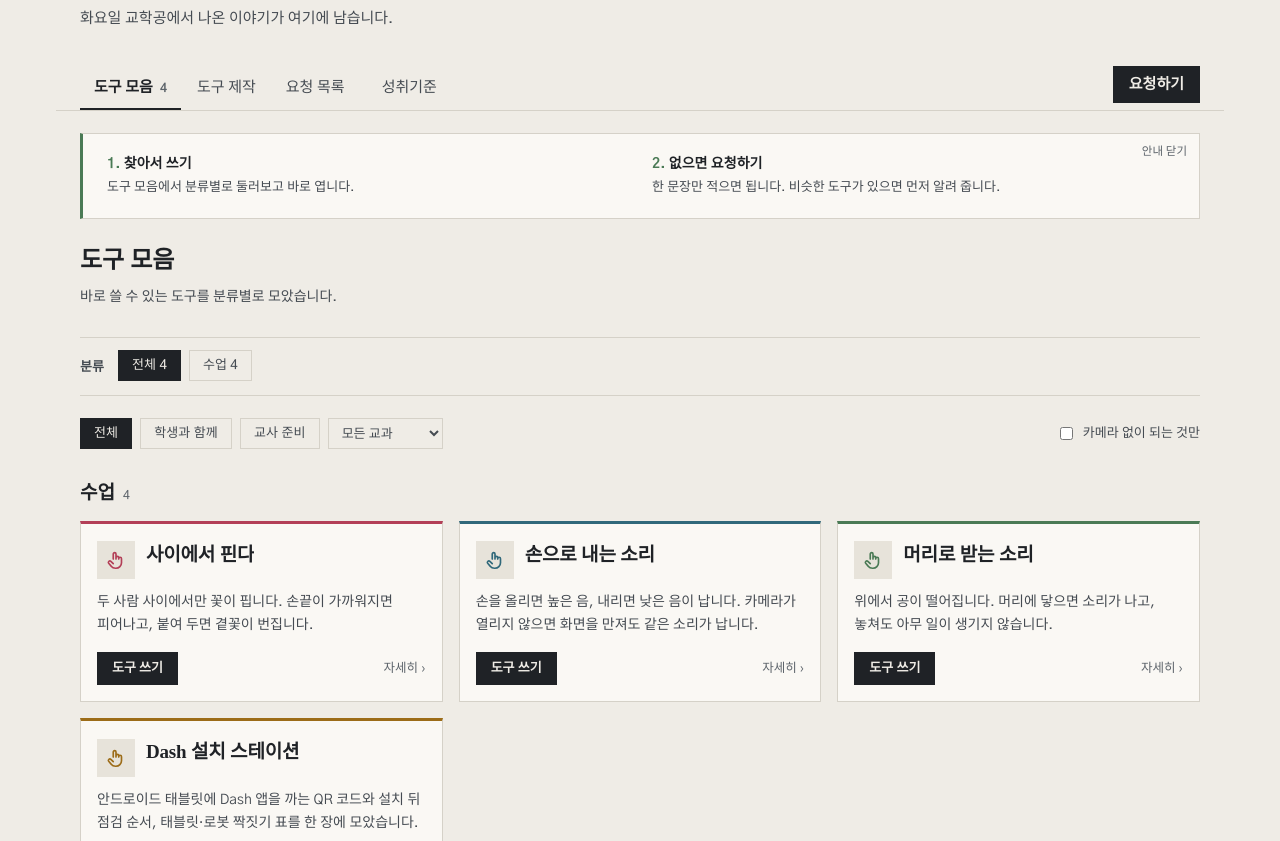
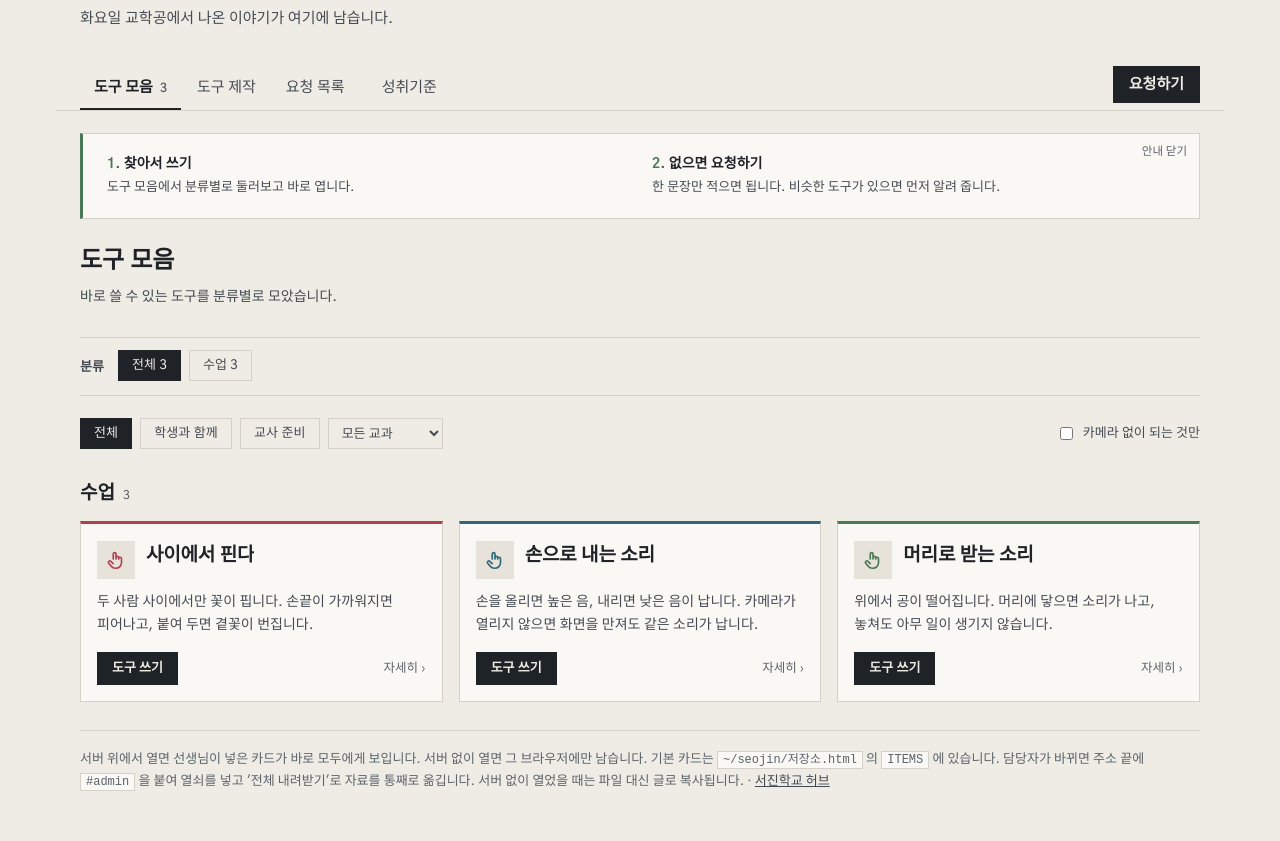
Before and after one commit to Woosiq92/seojin-tools, a website: page vibe/public/index.html in a window 1280 px wide. Shown: the part 92-933 px from the top of the page. Drawn offline with Linux system fonts and the light colour scheme; a web font is replaced by a local one.

Commit message:
바이브 코딩 저장소 배포 2026-10-05

```diff
--- a/vibe/public/index.html
+++ b/vibe/public/index.html
@@ -594,18 +594,6 @@ const ITEMS = [
       ['확인 방법','공을 일부러 전부 놓쳤을 때 화면에 아무 변화가 없어야 한다. 하나 받으면 개수가 1만 올라간다'],
       ['예','속도 느리게, 한 번에 한 개, 공 크게로 열면 손가락으로도 받을 수 있다']
     ]
-  },
-  {
-    id:'dash', category:'수업', tone:'gold', use:'teacher',
-    name:'Dash 설치 스테이션',
-    line:'안드로이드 태블릿에 Dash 앱을 까는 QR 코드와 설치 뒤 점검 순서, 태블릿·로봇 짝짓기 표를 한 장에 모았습니다.',
-    tags:[],
-    cam:false,
-    /* 설치 화면 자체가 아니라 이 준비가 받치는 로봇 코딩 수업의 성취기준 */
-    stds:['6실과02-03','9정통01-02','9정통02-03','12정통02-03'],
-    knobs:'',
-    links:[{t:'도구 쓰기', u:'https://claude.ai/code/artifact/2285e12e-4409-4f0e-a470-92f0ccea5ee5'}],
-    ask:null
   }
 ];
 
```
